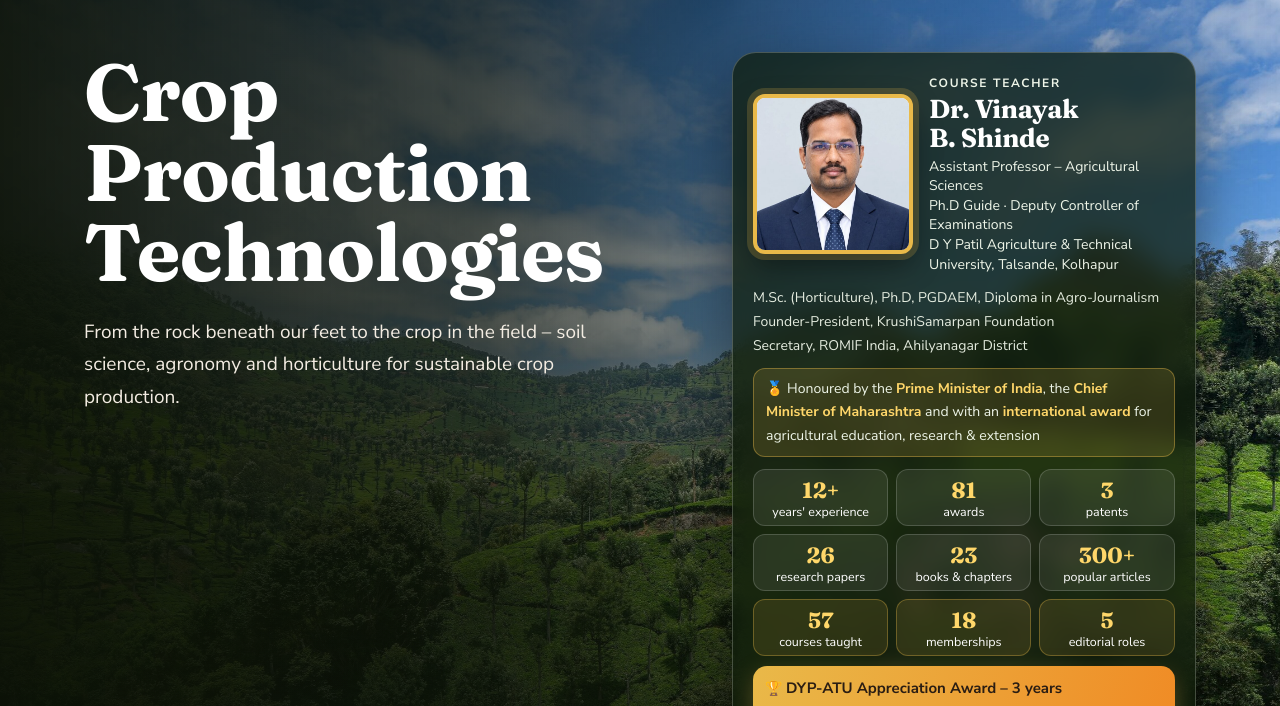
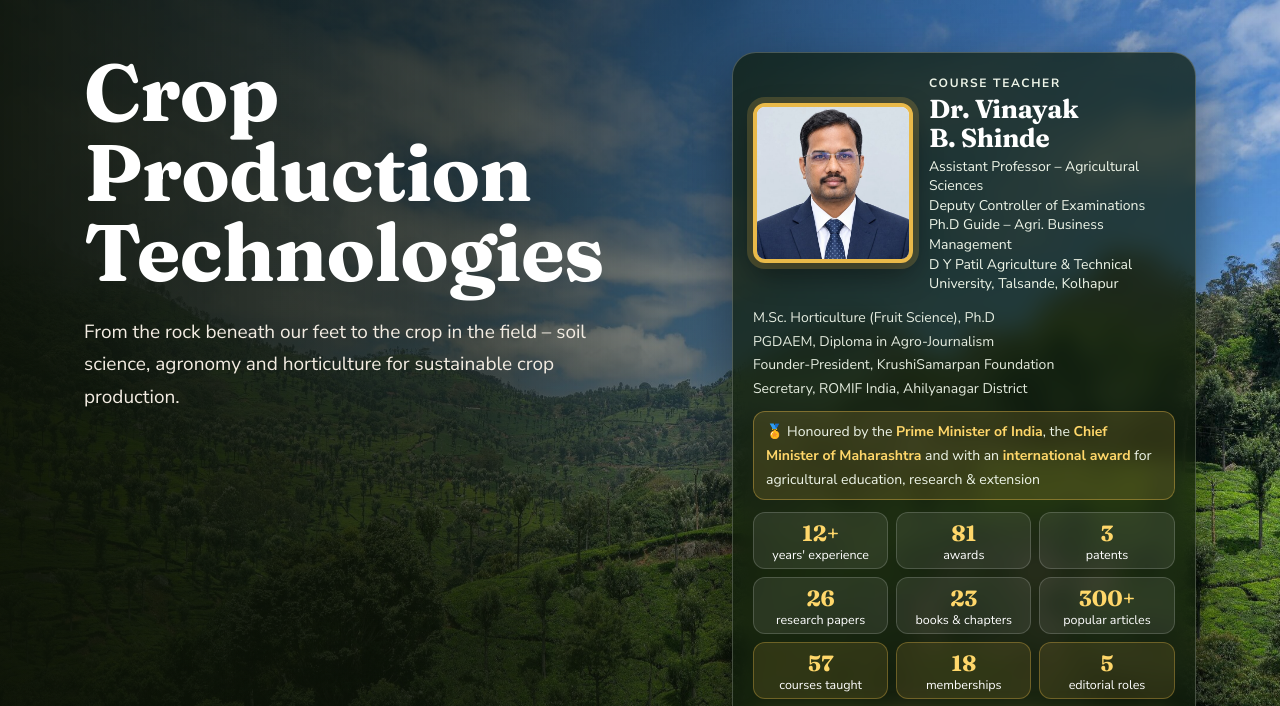
Before and after one commit to drvbshinde73-wq/26AE021104-Crop-Production-Technologies, a plain HTML site: page index.html in a window 1280 px wide. Shown: the part 81-787 px from the top of the page. Drawn offline with Linux system fonts and the light colour scheme.

Commit message:
Teacher card: update designation and qualification lines
Co-Authored-By: Claude Opus 5.5 <noreply@anthropic.com>
Claude-Session: https://claude.ai/code/session_01Uy8FcDpnGmYFMbPsEiyZgz

```diff
--- a/index.html
+++ b/index.html
@@ -968,8 +968,8 @@ function home(){
  return `<section class="hero photo" id="hero"><div class="hslides">${HERO.map((f,i)=>`<img class="hs${i?'':' on'}" src="${f}" alt="" ${i?'loading="lazy"':'fetchpriority="high"'} onerror="this.remove()">`).join('')}</div><div class="hshade"></div>
  <div class="hgrid"><div class="txt"><h1>Crop Production<br>Technologies</h1>
  <p>From the rock beneath our feet to the crop in the field – soil science, agronomy and horticulture for sustainable crop production.</p></div><aside class="prof" aria-label="Course teacher">
-  <div class="prof-top"><img class="prof-pic" src="photos/dr-vinayak-shinde.jpg" alt="Dr. Vinayak B. Shinde"><div><p class="prof-k">Course teacher</p><h2 class="prof-name">Dr. Vinayak B. Shinde</h2><p class="prof-role">Assistant Professor – Agricultural Sciences<br>Ph.D Guide · Deputy Controller of Examinations<br>D Y Patil Agriculture &amp; Technical University, Talsande, Kolhapur</p></div></div>
-  <p class="prof-q">M.Sc. (Horticulture), Ph.D, PGDAEM, Diploma in Agro-Journalism<br>Founder-President, KrushiSamarpan Foundation<br>Secretary, ROMIF India, Ahilyanagar District</p>
+  <div class="prof-top"><img class="prof-pic" src="photos/dr-vinayak-shinde.jpg" alt="Dr. Vinayak B. Shinde"><div><p class="prof-k">Course teacher</p><h2 class="prof-name">Dr. Vinayak B. Shinde</h2><p class="prof-role">Assistant Professor – Agricultural Sciences<br>Deputy Controller of Examinations<br>Ph.D Guide – Agri. Business Management<br>D Y Patil Agriculture &amp; Technical University, Talsande, Kolhapur</p></div></div>
+  <p class="prof-q">M.Sc. Horticulture (Fruit Science), Ph.D<br>PGDAEM, Diploma in Agro-Journalism<br>Founder-President, KrushiSamarpan Foundation<br>Secretary, ROMIF India, Ahilyanagar District</p>
   <p class="prof-award">🏅 Honoured by the <b>Prime Minister of India</b>, the <b>Chief Minister of Maharashtra</b> and with an <b>international award</b> for agricultural education, research &amp; extension</p>
   <ul class="prof-stats"><li><b>12+</b>years' experience</li><li><b>81</b>awards</li><li><b>3</b>patents</li><li><b>26</b>research papers</li><li><b>23</b>books &amp; chapters</li><li><b>300+</b>popular articles</li><li><b>57</b>courses taught</li><li><b>18</b>memberships</li><li><b>5</b>editorial roles</li></ul>
   <p class="prof-dyp">🏆 <b>DYP-ATU Appreciation Award – 3 years</b><span>2023 · 2024 · 2026 (Special Achievement) — D Y Patil Agriculture &amp; Technical University</span></p>
```
